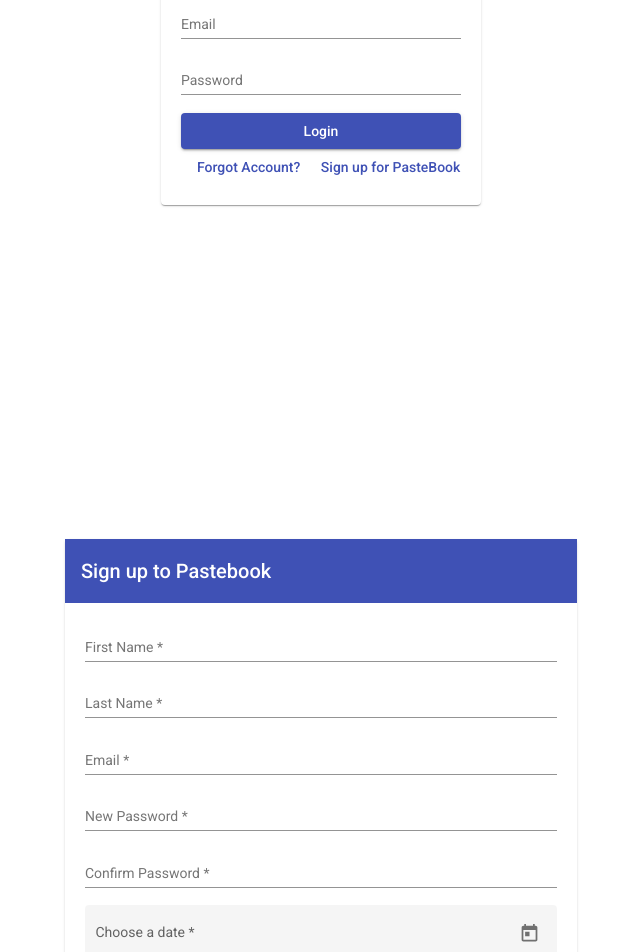
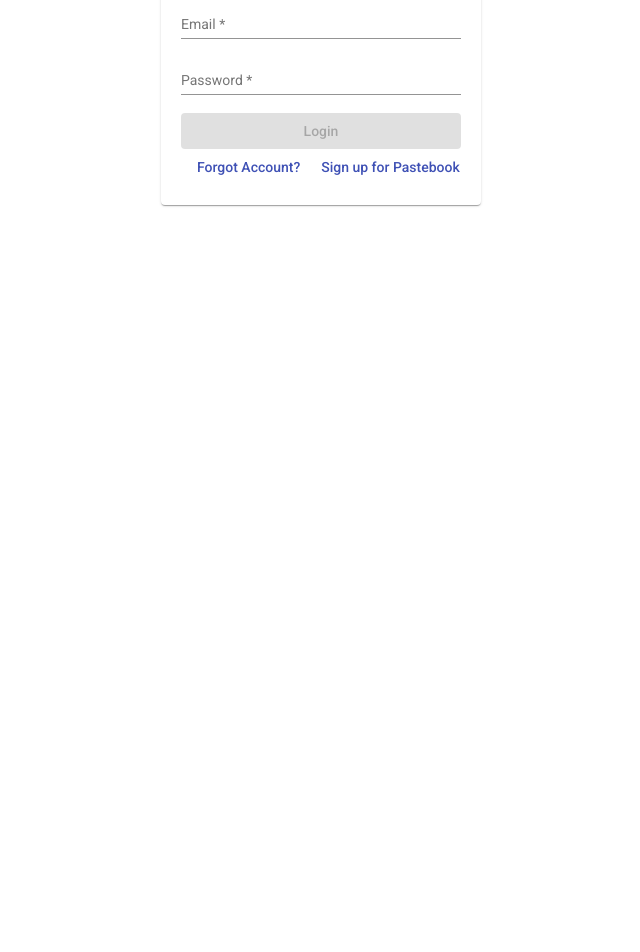
Before and after one commit to jaddie-lorzano/pastebook-app, an Angular app: page /login in a window 1280 px wide. Shown: the part 340-1292 px from the top of the page, without its empty margins (319-959 px from the left). After the commit the page ends 800 px from the top, so only its background shows below. Built offline with nearby package versions, Linux system fonts and the light colour scheme.

Commit message:
edit validations of login and regstration

```diff
--- a/package.json
+++ b/package.json
@@ -21,6 +21,7 @@
     "@angular/platform-browser": "~13.3.0",
     "@angular/platform-browser-dynamic": "~13.3.0",
     "@angular/router": "~13.3.0",
+    "bootstrap-icons": "^1.8.1",
     "rxjs": "~7.5.0",
     "tslib": "^2.3.0",
     "zone.js": "~0.11.4"
--- a/src/app/app.component.html
+++ b/src/app/app.component.html
@@ -1,2 +1 @@
 <router-outlet></router-outlet>
-<app-registration></app-registration>
--- a/src/app/login/login.component.html
+++ b/src/app/login/login.component.html
@@ -1,18 +1,33 @@
 <div fxLayoutAlign="center center" fxFlexFill class="main-div">
     <mat-card fxFlex="25">
       <mat-toolbar color="primary">Log into Pastebook</mat-toolbar>
-      <form fxLayoutAlign="stretch" fxLayout="column" class="login-form">
+
+      <form fxLayoutAlign="stretch" fxLayout="column" class="login-form" [formGroup]="registerForm" >
         <mat-form-field>
-          <input matInput placeholder="Email" type="Email">
+          <input matInput placeholder="Email"
+            type="email"
+            name="email"
+            id="email"
+            formControlName="email">
         </mat-form-field>
+
         <mat-form-field>
-          <input matInput placeholder="Password" type="Password">
+          <input matInput placeholder="Password"
+          type="Password"
+          name="password"
+          formControlName="password">
         </mat-form-field>
-        <button mat-raised-button  color="primary" type="submit">Login</button>
+
+        <button mat-raised-button  color="primary"
+        type="submit"
+        [disabled]="registerForm.invalid"
+        >Login</button>
+
         <div fxLayoutAlign="center center" fxFlexFill>
           <button mat-button color="primary">Forgot Account?</button>
-          <button mat-button color="primary">Sign up for PasteBook</button>
+          <button mat-button color="primary">Sign up for Pastebook</button>
         </div>
+
       </form>
     </mat-card>
 </div>
--- a/src/app/login/login.component.ts
+++ b/src/app/login/login.component.ts
@@ -1,16 +1,31 @@
 import { Component, OnInit } from '@angular/core';
-
+import { FormControl, FormGroup, Validators } from '@angular/forms';
 
 @Component({
   selector: 'app-login',
   templateUrl: './login.component.html',
   styleUrls: ['./login.component.scss']
 })
-export class LoginComponent implements OnInit {
+export class LoginComponent {
 
   constructor() { }
 
-  ngOnInit(): void {
+  registerForm = new FormGroup({
+    password: new FormControl('', [
+      Validators.required,
+      Validators.minLength(8)]), //min length 8 characters
+
+    email: new FormControl('', [
+      Validators.required,
+      Validators.pattern(/^\w+([\.-]?\w+)*@\w+([\.-]?\w+)*(\.\w{2,3})+$/)
+    ])
+  });
+
+    get email() {
+      return this.registerForm.get('email')
+    };
+
+    get password() {
+      return this.registerForm.get('password')
+    };
   }
-
-}
--- a/src/app/registration/registration.component.html
+++ b/src/app/registration/registration.component.html
@@ -1,10 +1,14 @@
+<div>
+    <p>{{registerForm.value | json}}</p>
+</div>
+
 <div fxLayoutAlign="center center" fxFlexFill class="main-div">
     <mat-card fxFlex="40">
         <mat-toolbar color="primary">Sign up to Pastebook</mat-toolbar>
         <form
             fxLayoutAlign="stretch"
             fxLayout="column"
-            class="login-form register-form"
+            class="register-form"
             [formGroup]="registerForm"
             (submit)="onSubmit()">
 
@@ -34,6 +38,10 @@
             name="email"
             id="email"
             formControlName="email">
+            <small fxLayoutAlign="center" class="error-div"
+            *ngIf="email?.errors?.['required'] && email?.touched">
+            You must enter a valid email
+        </small>
         </mat-form-field>
 
         <mat-form-field>
@@ -42,11 +50,15 @@
             name="password"
             id="password"
             formControlName="password">
+            <small fxLayoutAlign="center" class="error-div"
+                *ngIf="password?.errors?.['required'] && password?.touched">
+                Minimum six characters, at least one letter, one number and one special character
+            </small>
         </mat-form-field>
 
         <mat-form-field>
             <input matInput placeholder="Confirm Password" type="password"
-            name="confirmpasswordsword"
+            name="confirmpassword"
             id="confirmpassword"
             formControlName="confirmpassword">
         </mat-form-field>
@@ -54,7 +66,8 @@
         <mat-form-field appearance="fill">
             <mat-label>Choose a date</mat-label>
             <mat-hint>MM/DD/YYYY</mat-hint>
-            <input formControlName="birthday" matInput [matDatepicker]="picker">
+            <input formControlName="birthday" matInput [matDatepicker]="picker"
+            [max]="maxDate">
             <mat-datepicker-toggle matSuffix [for]="picker"></mat-datepicker-toggle>
             <mat-datepicker #picker></mat-datepicker>
         </mat-form-field>
@@ -63,6 +76,8 @@
         <mat-form-field>
             <input matInput placeholder="Mobile Number"
             type="text"
+            (keypress)="keyPressNumbers($event)"
+            maxlength="11"
             name="number"
             id="number">
         </mat-form-field>
@@ -74,7 +89,9 @@
         </mat-radio-group>
 
 
-        <button mat-raised-button color="primary" value="submit" type="submit" [disabled]="registerForm.invalid"
+        <button mat-raised-button color="primary"
+        value="submit"
+        type="submit" [disabled]="registerForm.invalid"
         >Sign me up!</button>
 
         <div fxLayoutAlign="center center" fxFlexFill>
--- a/src/app/registration/registration.component.scss
+++ b/src/app/registration/registration.component.scss
@@ -13,3 +13,7 @@
     padding-left:30px;
     padding-bottom: 15px;
 }
+
+.error-div {
+    color: rgb(245, 27, 27)
+}
--- a/src/app/registration/registration.component.ts
+++ b/src/app/registration/registration.component.ts
@@ -10,48 +10,71 @@
 
   constructor() { }
 
+  maxDate = new Date();
   registerForm = new FormGroup({
     firstname: new FormControl('', Validators.required),
     lastname: new FormControl('', Validators.required),
+
+//      Example of valid email id
+//      mysite@ourearth.com
+//      my.ownsite@ourearth.org
+//      mysite@you.me.net
+//      Example of invalid email id
+//      mysite.ourearth.com [@ is not present]
+//      mysite@.com.my [ tld (Top Level domain) can not start with dot "." ]
+//      @you.me.net [ No character before @ ]
+//      mysite123@gmail.b [ ".b" is not a valid tld ]
+//      mysite@.org.org [ tld can not start with dot "." ]
+//      .mysite@mysite.org [ an email should not be start with "." ]
+//      mysite()*@gmail.com [ here the regular expression only allows character, digit, underscore, and dash ]
+//      mysite..1234@yahoo.com [double dots are not allowed]
+
     email: new FormControl('', [
       Validators.required,
       Validators.pattern(/^\w+([\.-]?\w+)*@\w+([\.-]?\w+)*(\.\w{2,3})+$/)
     ]),
-    password: new FormControl('', Validators.required),
+
+    password: new FormControl('', [
+      Validators.required,
+      Validators.pattern(/^(?=.*[0-9])(?=.*[!@#$%^&*])[a-zA-Z0-9!@#$%^&*]{6,20}$/)
+    ]),
+//      Max 20 characters, minimum six characters
+//      atleast one letter, one number and one special character
+
     confirmpassword: new FormControl('', Validators.required),
     birthday: new FormControl('', Validators.required),
   });
 
   get firstName() {
-    return this.registerForm.get('firstname');
+    return this.registerForm.get('firstname')
   }
 
   get lastName() {
-    return this.registerForm.get('lastname');
+    return this.registerForm.get('lastname')
   }
 
   get email() {
-    return this.registerForm.get('email');
+    return this.registerForm.get('email')
   }
 
   get password() {
-    return this.registerForm.get('password');
+    return this.registerForm.get('password')
   }
 
   get confirmPassword() {
-    return this.registerForm.get('confirmpassword');
+    return this.registerForm.get('confirmpassword')
   }
 
   get birthday() {
-    return this.registerForm.get('birthday');
+    return this.registerForm.get('birthday')
   }
 
   get gender() {
-    return this.registerForm.get('gender');
+    return this.registerForm.get('gender')
   }
 
   get number() {
-    return this.registerForm.get('number');
+    return this.registerForm.get('number')
   }
 
   onSubmit() {
@@ -63,9 +86,18 @@
     {
       alert ("Passwords don't match");
     }
+  }
 
-//add validation for birthday, birthday should not be later than today.
-//add validation for number, include country code
+  //restricts user to input numbers only
+  keyPressNumbers(event: { which: any; keyCode: any; preventDefault: () => void; }) {
+    let charCode = (event.which) ? event.which : event.keyCode;
+    // Only Numbers 0-9
+    if ((charCode < 48 || charCode > 57)) {
+      event.preventDefault();
+      return false;
+    } else {
+      return true;
+    }
+  }
 
-  }
 }
```
Also changed, not shown: 1 other file (tests, documents, lock files or other folders).
